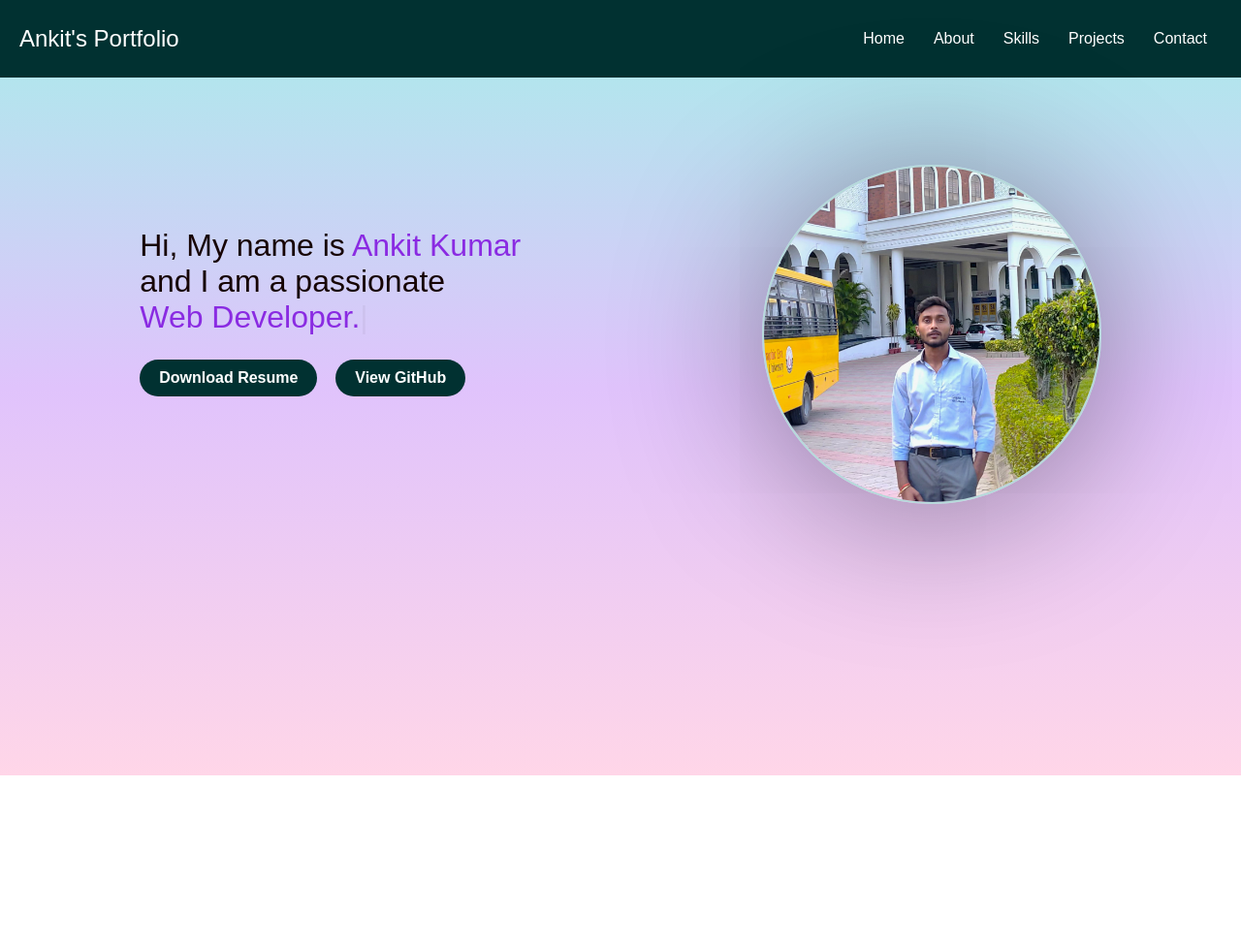
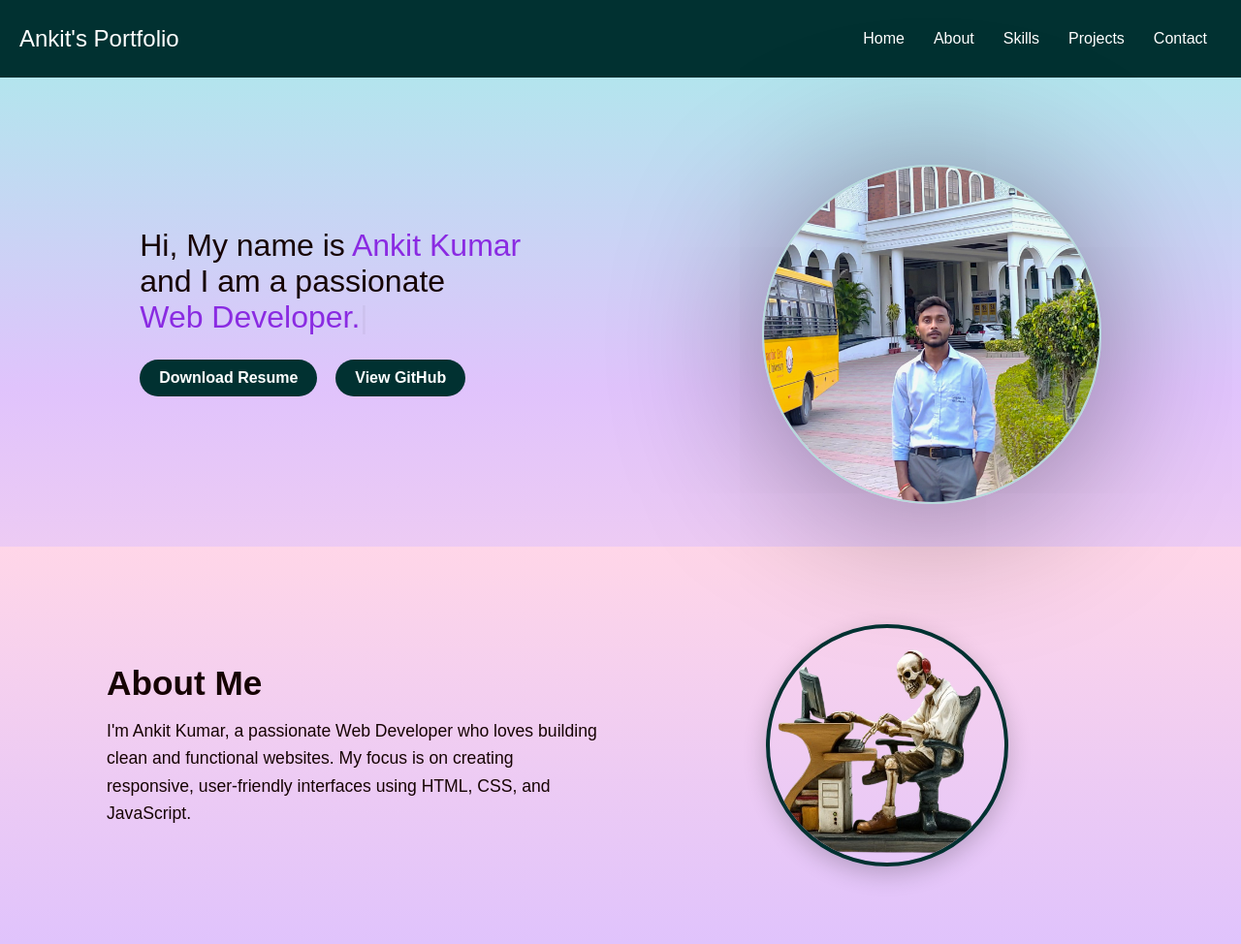
Before and after one commit to ankitkumar0065/Personal-portfolio, a plain HTML site: page index.html in a window 1280 px wide. Shown: the whole page at 97% size. Before the commit the page ends 800 px from the top, so only its background shows below. Drawn offline with nearby package versions, Linux system fonts and the light colour scheme; a web font is replaced by a local one.

Commit message:
Add about Section

```diff
--- a/index.html
+++ b/index.html
@@ -45,6 +45,21 @@
         <img src="me.jpg" alt="profile image">
       </div>
     </section>
+    <section class="about" id="about">
+  <div class="about-container">
+    <div class="about-text">
+      <h2>About Me</h2>
+      <p>
+        I'm Ankit Kumar, a passionate Web Developer who loves building clean and functional websites.
+        My focus is on creating responsive, user-friendly interfaces using HTML, CSS, and JavaScript.
+      </p>
+    </div>
+    <div class="about-image">
+      <img src="profile.png" alt="Ankit Kumar">
+    </div>
+  </div>
+</section>
+
   </main>
 
   <script src="https://unpkg.com/typed.js@2.1.0/dist/typed.umd.js"></script>
--- a/style.css
+++ b/style.css
@@ -150,3 +150,59 @@ nav ul li a:hover {
     font-size: 0.9rem;
   }
 }
+
+.about {
+  padding: 60px 20px;
+  background: linear-gradient(to bottom, #ffd6e8, #e0c3fc);
+}
+
+.about-container {
+  display: flex;
+  align-items: center;
+  justify-content: space-between;
+  max-width: 1100px;
+  margin: 0 auto;
+  flex-wrap: wrap;
+}
+
+.about-text {
+  flex: 1;
+  min-width: 280px;
+  padding: 20px;
+}
+
+.about-text h2 {
+  font-size: 2.2rem;
+  margin-bottom: 15px;
+  color: rgb(22, 3, 3);
+}
+
+.about-text p {
+  font-size: 1.1rem;
+  line-height: 1.6;
+}
+
+.about-image {
+  flex: 1;
+  min-width: 280px;
+  padding: 20px;
+  display: flex;
+  justify-content: center;
+}
+
+.about-image img {
+  width: 250px;
+  height: 250px;
+  object-fit: cover;
+  border-radius: 50%;
+  border: 4px solid rgb(1, 49, 49);
+  box-shadow: 0 8px 25px rgba(0, 0, 0, 0.2);
+}
+
+/* Responsive for Mobile */
+@media (max-width: 768px) {
+  .about-container {
+    flex-direction: column-reverse;
+    text-align: center;
+  }
+}
```
